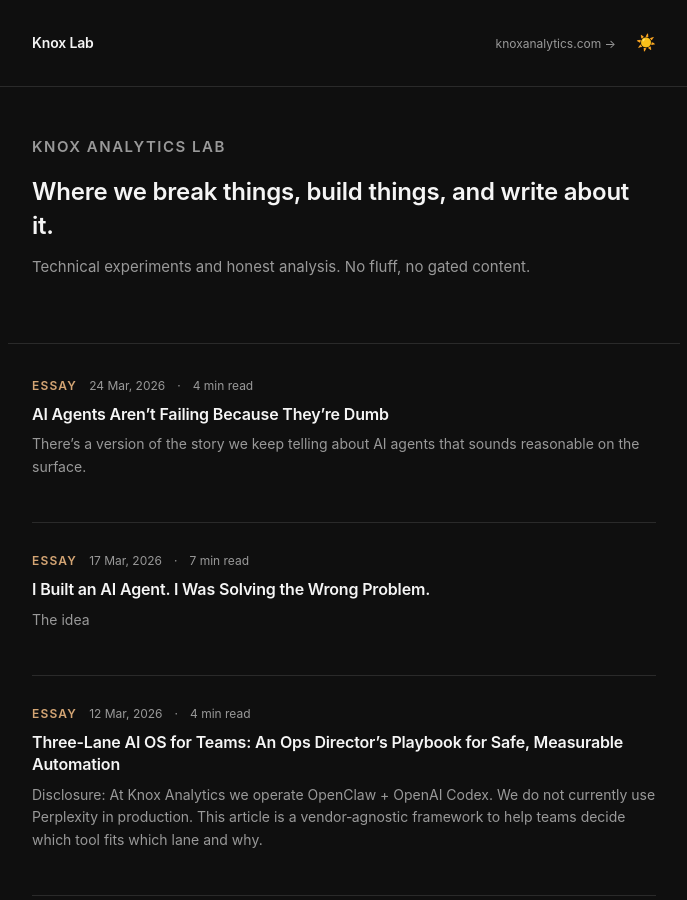
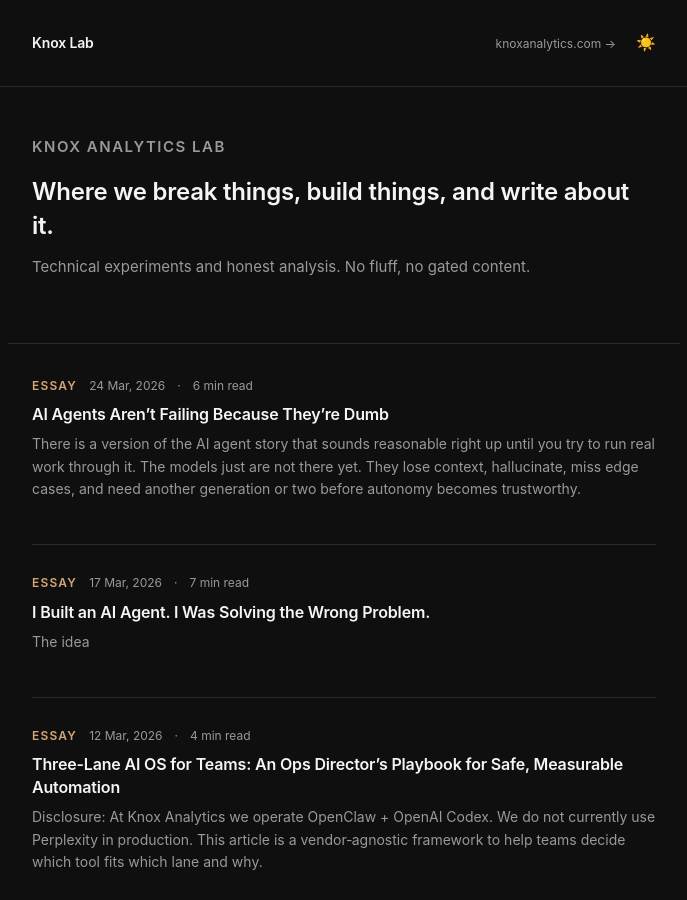
Before and after one commit to sfayka/lab, a Jekyll site: the page built from index.md, in a window 1280 px wide and 900 px high. Shown: the whole window, without its empty margins (296-983 px from the left). Built offline with Jekyll 4.4.1, drawn with Linux system fonts in a browser that asks for light colours; part of the change alters nothing that is shown.

Commit message:
Polish March 24 agent article

```diff
--- a/_posts/2026-03-24-AI_Agents_Arent_Failing_Because_They_Are_Dumb.md
+++ b/_posts/2026-03-24-AI_Agents_Arent_Failing_Because_They_Are_Dumb.md
@@ -6,134 +6,84 @@ categories: [essays]
 published: true
 ---
 
-There’s a version of the story we keep telling about AI agents that sounds reasonable on the surface.
+There is a version of the AI agent story that sounds reasonable right up until you try to run real work through it. The models just are not there yet. They lose context, hallucinate, miss edge cases, and need another generation or two before autonomy becomes trustworthy.
 
-The models just aren’t there yet. They’re not reliable enough, they lose context, they hallucinate, they need better reasoning. Give it another release or two and everything will stabilize.
+I believed some version of that too, at least until I started using these systems on actual operating work instead of clean demos. Not toy prompts. Not one-off coding tricks. Real tasks tied to Linear tickets, repositories, status changes, and outputs that either exist or do not. I ran OpenClaw, experimented with Paperclip, wired pieces together, and let them operate with some level of autonomy.
 
-That explanation held up right until I started trying to use them for real work.
+That is when the standard explanation stopped holding up. The failures did not feel like intelligence failures. They felt like systems failures.
 
-Not demos. Not one-off prompts. Actual tasks tied to systems — Linear tickets, repositories, things that either ship or don’t. I ran OpenClaw, experimented with Paperclip, wired things together, and let them try to operate with some level of autonomy.
-
-That’s when the explanation stopped making sense.
-
-Because the failures weren’t about intelligence.
-
-They were about everything around it.
+> **The models are not the whole problem. The control layer is the problem.**
 
 ---
 
-The moment that really forced the issue for me was simple.
+The moment that forced the issue for me was not dramatic. A task got marked completed. There was no PR, no commit, no artifact, nothing in the repo, and nothing in Linear beyond the status change itself. Just a system confidently reporting that work had been done.
 
-A task was marked as completed.
+**Done according to what?**
 
-No PR. No commit. No artifact. Nothing in the repo. Nothing in Linear beyond a status change. Just a system confidently reporting that something had been done.
-
-Done according to what?
-
-If there’s no observable output, what exactly completed?
-
-It’s a small thing until you realize how often it happens.
+That question matters more than people think. If there is no observable output, then completion is just a feeling the system had about itself. That is fine in chat. It is useless in operations.
 
 ---
 
-Multi-step work is where it becomes impossible to ignore.
+The pattern gets harder to ignore once you move from single tasks to multi-step work. Ask an agent to handle something bounded and you will often get a reasonable result. Ask it to sequence work across stages, validate intermediate output, and integrate the result into a live workflow, and things start to drift. Steps get skipped. Context degrades. Progress stalls halfway through. You end up staring at the terminal trying to decide whether the system is still working or quietly stopped five minutes ago.
 
-Single tasks usually work. Ask for something bounded and you’ll often get a reasonable result. But as soon as the work requires sequencing — do this, then that, then validate, then integrate — things start to drift.
+That is the point where the autonomy story starts to fall apart. You check in, rephrase, restate the task, and nudge it forward. Eventually it becomes obvious that you are not delegating work. You are supervising a system that needs regular intervention to remain pointed in the right direction. That is not autonomy. It is managed drift.
 
-Steps get skipped. Context degrades. Progress stalls somewhere in the middle.
-
-And now you’re in this awkward position where you don’t know if it’s still working or quietly stopped five minutes ago.
-
-So you check in. You rephrase. You nudge it forward.
-
-At some point it becomes obvious you’re not delegating anything. You’re supervising a system that needs constant intervention to stay on track.
-
-That’s not autonomy. It just feels like it for the first few minutes.
+> **That is not autonomy. It is managed drift.**
 
 ---
 
-The silent failures are worse.
+The silent failures are worse than the obvious ones. At least a hard failure gives you something to respond to. A traceback is annoying, but it is legible. A silent stall is operational poison. These systems often just stop. No clear failure state. No retry policy you can trust. No explicit indicator of whether the task failed, stalled, or never actually started the important part.
 
-At least a hard failure gives you something to react to. These systems tend to just… stop. No clear failure state. No indication of what went wrong. No retry behavior.
+If you cannot tell whether a piece of work completed, failed, or stalled, then you do not really have a system. You have a conversation that sometimes produces useful artifacts.
 
-If you’re not watching closely, you won’t even know it didn’t finish.
-
-And if you can’t tell whether something completed, failed, or stalled, you don’t really have a system. You have a conversation that sometimes produces results.
+*A conversation is not a workflow.*
 
 ---
 
-The easy conclusion is that the models aren’t good enough.
+The easy conclusion is that the models are not capable enough yet. I do not think that fully survives contact with reality. The same models can write working code, break down problems, and fix their own mistakes when prompted correctly. They can clearly do useful work. The issue is not raw capability in the narrow sense. The issue is that almost none of the surrounding machinery makes that work reliable.
 
-But that doesn’t quite hold up.
+That distinction matters because it changes where the bottleneck actually lives. If the model can generate competent work but the system cannot define, track, verify, and complete that work consistently, then the model is not your first operational problem. Your control layer is.
 
-The same models can:
-- write working code
-- break down problems
-- fix their own errors when prompted correctly
-
-So the capability is there.
-
-What’s missing is everything that makes work *reliable*.
+> **If the model can do useful work but the system cannot verify it, your bottleneck is not intelligence. It is operations.**
 
 ---
 
-Right now, most agent setups rely on prompts as the interface for work.
+Right now, most agent setups still rely on prompts as the main interface for work. That is the architectural weakness hiding in plain sight. Prompts can describe intent, but they do not define a task model. They do not give you explicit lifecycle state. They do not tell you what completion means in a way another system can verify. They do not let you say, with confidence, that a task is done because evidence exists in the world beyond the model saying so.
 
-But prompts don’t define:
-- what the task actually is
-- what state it’s in
-- what completion means
+That is why chat-native systems feel impressive and fragile at the same time. They are good at producing output. They are much worse at carrying operational accountability.
 
-They don’t give you a way to say, with any confidence, “this is done.”
-
-They just produce output and move on.
-
-That’s fine for chat. It breaks down quickly for systems.
+**Prompts can express intent. They cannot carry accountability.**
 
 ---
 
-If you step back, the pattern is pretty consistent.
+If you step back, the pattern is consistent across tools. There is usually no structured task definition beyond a blob of instructions. Lifecycle tracking is thin or implied. Verification is weak. Completion is rarely tied to something concrete like a commit, a PR, a deployed artifact, or a state transition backed by evidence.
 
-There’s no structured task definition beyond a blob of instructions. No lifecycle tracking beyond whatever the tool decides to surface. No verification that ties completion to something real, like a commit or a PR.
-
-So everything becomes probabilistic.
-
-Sometimes it works. Sometimes it doesn’t. And you’re left filling in the gaps manually.
+So the whole workflow becomes probabilistic. Sometimes it works. Sometimes it drifts. Sometimes it says it worked and leaves nothing behind. Then a human steps in and patches the gap manually, which is the part people forget to count when they say the system is autonomous.
 
 ---
 
-OpenClaw is a good example of this.
+OpenClaw is a good example. If what you want is a capable chat-driven agent that can run scheduled work and handle lightweight flows, it is useful. It does what it is designed to do. But if you try to treat it like a system that can reliably execute multi-step work with minimal supervision and leave behind trustworthy outputs, you run into the same failure modes over and over again.
 
-If what you want is a capable chat-driven agent that can run scheduled work, it’s solid. It’s useful. It does exactly what it’s designed to do.
+That is not because OpenClaw is badly built. It is because people keep asking an agent shell to behave like a workflow engine with a real control plane.
 
-But if you try to treat it like a system that can reliably execute multi-step tasks and produce real outputs without supervision, you start running into the same problems over and over again.
-
-Not because it’s poorly built.
-
-Because that layer just isn’t there.
+*Agent shell* and *workflow engine* are not interchangeable categories.
 
 ---
 
-That’s the part that’s been missing in everything I’ve tried so far.
+That is the missing layer in almost everything I have tried so far. Not better reasoning. Not more autonomy. Not another agent framework. A control layer.
 
-Not better reasoning. Not more autonomy. Not another agent framework.
+The missing piece is something that defines tasks clearly, tracks lifecycle explicitly, and only considers work complete when there is real evidence the work happened. A PR exists. A commit landed. A document was generated. A ticket changed state because a verifiable artifact was attached to it. Until you have that layer, autonomy is mostly theater.
 
-A control layer.
+You do not have an autonomous system. You have a tool that looks autonomous as long as a human operator is standing nearby to keep the illusion intact.
 
-Something that defines tasks clearly, tracks their lifecycle explicitly, and only considers them complete when there’s actual evidence that the work happened.
-
-Until that exists, you don’t really have autonomous systems.
-
-You have tools that look autonomous, as long as you’re watching them closely.
+> **Until completion is tied to evidence, autonomy is mostly theater.**
 
 ---
 
-That’s the direction I’m moving in now with Harness.
+That is the direction I am moving in now with Harness. Not another agent. A system that sits around the agent and makes the work itself reliable.
 
-Not another agent.
+At this point, I do not think the model is the main bottleneck for a lot of teams trying to operationalize agents. The bottleneck is everything around it: task definition, state management, verification, routing, retries, and the discipline to treat completion as an evidence problem instead of a vibes problem.
 
-A system that sits around the agent and makes the work itself reliable.
+That is where the next real gains are going to come from. Not smarter demos. Better operating systems for work.
 
-Because at this point, the model isn’t the bottleneck.
-
-Everything around it is.
+> **Not smarter demos. Better operating systems for work.**
```
